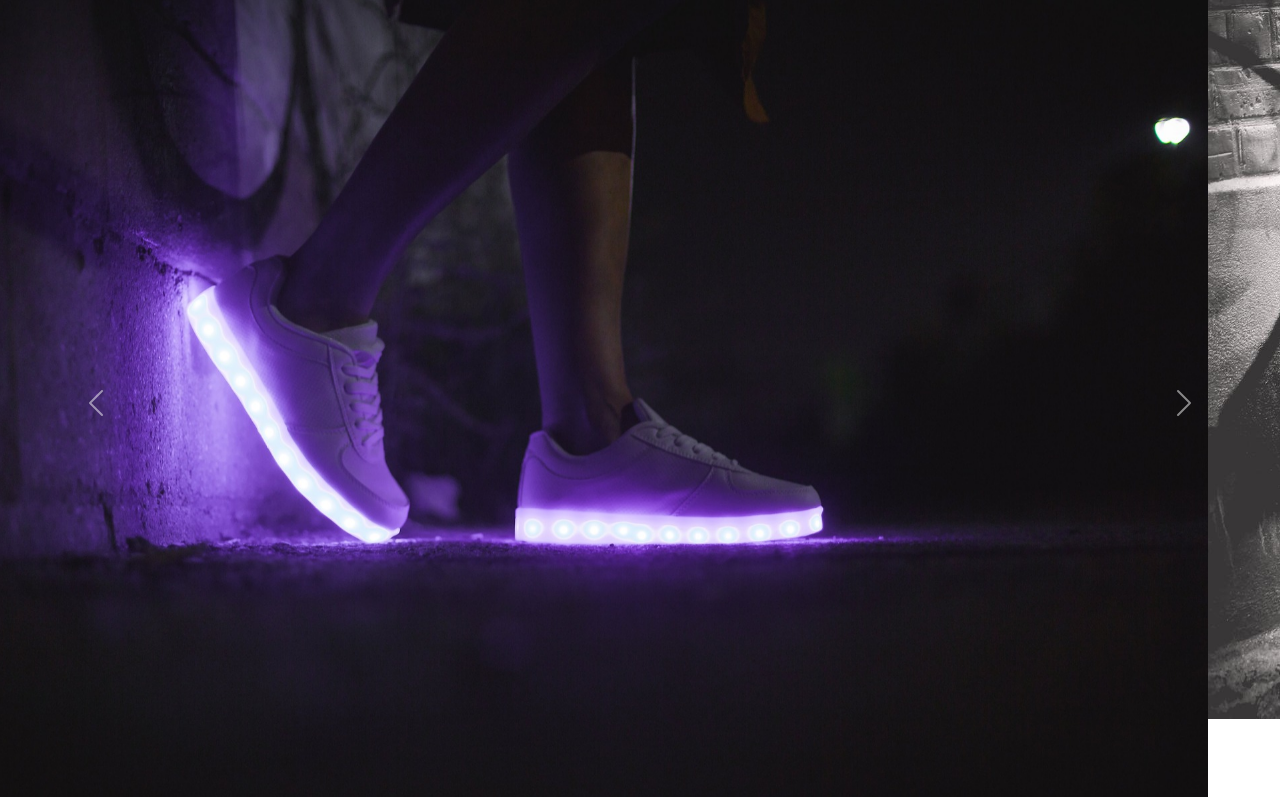
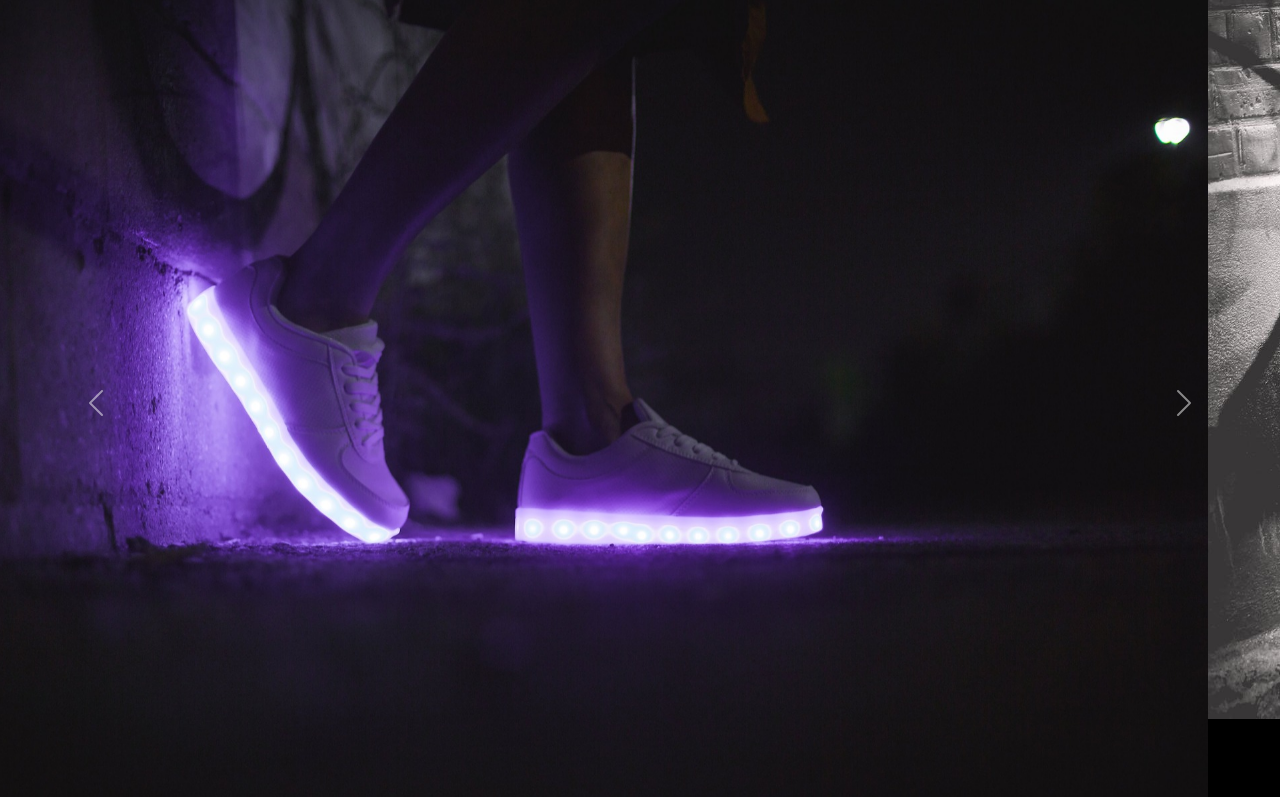
Before and after one commit to AmiraLuquet/nuevoproyecto, a website: page index.html in a window 1280 px wide. Shown: the part 229-1026 px from the top of the page. Drawn offline with Linux system fonts and the light colour scheme.

Commit message:
nuevo commit

```diff
--- a/scss/style.scss
+++ b/scss/style.scss
@@ -7,6 +7,7 @@
 
 $font-family-base: 'Montserrat', sans-serif;
 $primary: black;
+$body-bg: black;
 
 
 
```
Also changed, not shown: css/style.css, 1 other file.
